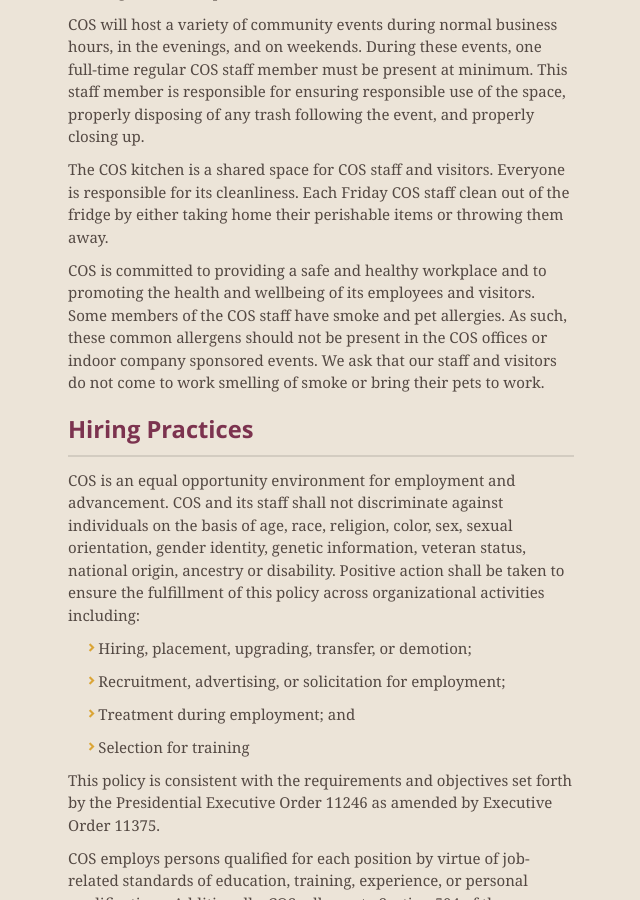
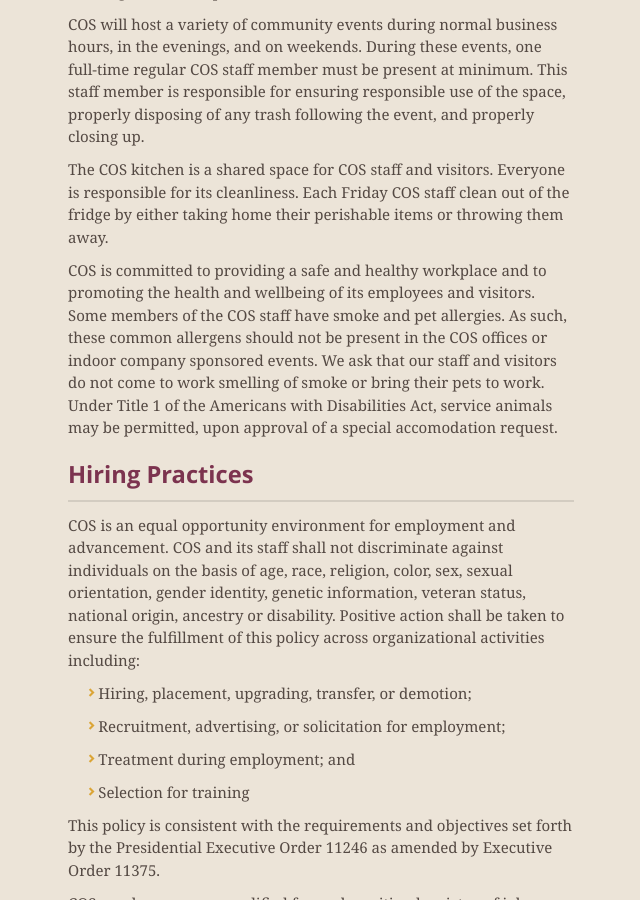
Before and after one commit to CenterForOpenScience/Policies-and-Procedures, a Jekyll site: the page built from index.md, in a window 1280 px wide and 900 px high, scrolled down 1073 px. Shown: the whole window, without its empty margins (319-959 px from the left). Built offline with Jekyll 4.4.1, drawn with Linux system fonts in a browser that asks for light colours; nearby versions of some CDN libraries; our own code applies the rules of GitHub Pages for plain Markdown files.

Commit message:
Update Pet Policy
Add language about service animals.

```diff
--- a/index.md
+++ b/index.md
@@ -25,7 +25,7 @@ COS will host a variety of community events during normal business hours, in the
 
 The COS kitchen is a shared space for COS staff and visitors. Everyone is responsible for its cleanliness. Each Friday COS staff clean out of the fridge by either taking home their perishable items or throwing them away.
 
-COS is committed to providing a safe and healthy workplace and to promoting the health and wellbeing of its employees and visitors. Some members of the COS staff have smoke and pet allergies. As such, these common allergens should not be present in the COS offices or indoor company sponsored events. We ask that our staff and visitors do not come to work smelling of smoke or bring their pets to work.
+COS is committed to providing a safe and healthy workplace and to promoting the health and wellbeing of its employees and visitors. Some members of the COS staff have smoke and pet allergies. As such, these common allergens should not be present in the COS offices or indoor company sponsored events. We ask that our staff and visitors do not come to work smelling of smoke or bring their pets to work. Under Title 1 of the Americans with Disabilities Act, service animals may be permitted, upon  approval of a special accomodation request.
 
 Hiring Practices
 ------------------
```
